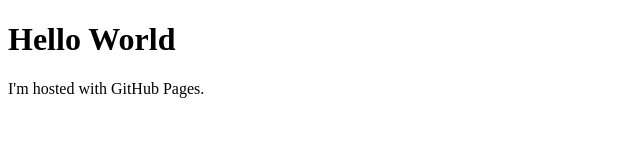
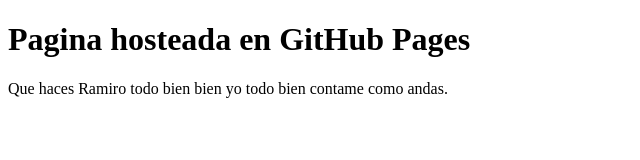
Before and after one commit to igmansilla/igmansilla.github.io, a plain HTML site: page index.html in a window 1280 px wide. Shown: the whole page, without its empty margins (0-640 px from the left). Drawn offline with Linux system fonts and the light colour scheme.

Commit message:
change pagina

```diff
--- a/index.html
+++ b/index.html
@@ -2,8 +2,8 @@
 <html>
 
 <body>
-    <h1>Hello World</h1>
-    <p>I'm hosted with GitHub Pages.</p>
+    <h1>Pagina hosteada en GitHub Pages</h1>
+    <p>Que haces Ramiro todo bien bien yo todo bien contame como andas.</p>
 </body>
 
 </html>
```
